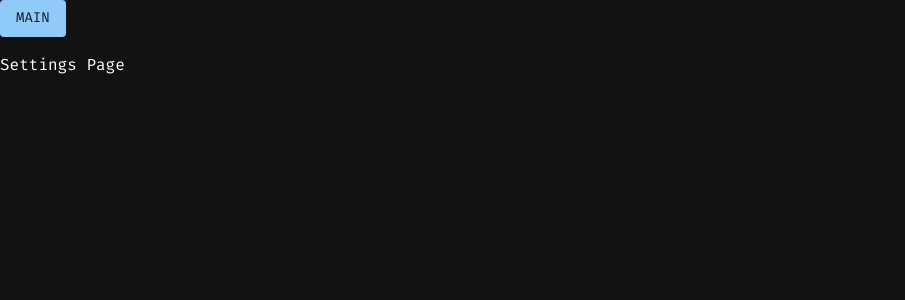
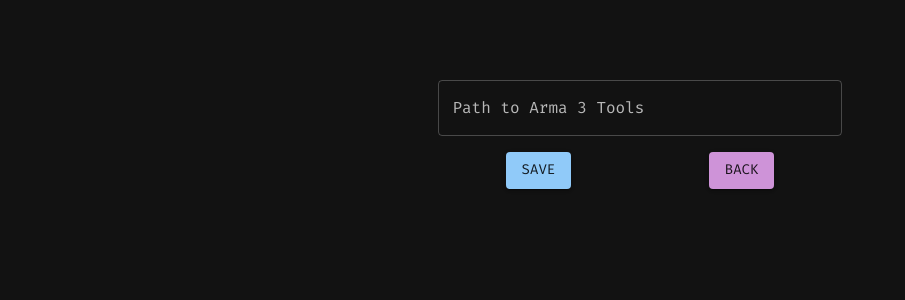
Before and after one commit to bfp4f360/arma3-contributor-publish, a React (Create React App) app: page /settings in a window 1280 px wide. Shown: the top 300 px of the page, without its empty margins (0-905 px from the left). Built offline with nearby package versions, Linux system fonts and the light colour scheme.

Commit message:
settings form added

```diff
--- a/src/components/publishModForm.tsx
+++ b/src/components/publishModForm.tsx
@@ -13,22 +13,11 @@
 import Stack from '@mui/material/Stack';
 import TextField from '@mui/material/TextField';
 
-
-
 interface IFormInput {
   modPath: string;
   modId: string;
   changelogFile: string;
 }
-
-const Item = styled(Paper)(({ theme }) => ({
-  backgroundColor: theme.palette.mode === 'dark' ? '#1A2027' : '#fff',
-  ...theme.typography.body2,
-  padding: theme.spacing(1),
-  textAlign: 'center',
-  color: theme.palette.text.secondary,
-}));
-
 
 const PublishModForm = () => {
   const { control, handleSubmit } = useForm<IFormInput>();
@@ -42,7 +31,7 @@
     } = data;
 
     console.log(
-      `.\PublisherCmd.exe update /id:${modId} /changeNoteFile:"${changelogFile}" /path:"${modPath}" [/nologo] [/nosummary]`
+      `.\\PublisherCmd.exe update /id:${modId} /changeNoteFile:"${changelogFile}" /path:"${modPath}" [/nologo] [/nosummary]`
     )
   };
 
@@ -92,7 +81,7 @@
               <Grid item xs={8} style={{display:"flex",justifyContent:'space-between'}}>
                 <Button variant="contained" type="submit">Publish</Button>
                 <Link to="/Settings" style={{"textDecoration":"none"}}>
-                    <Button variant="contained" color='secondary' disabled>Settings</Button>
+                    <Button variant="contained" color='secondary'>Settings</Button>
                 </Link>
               </Grid>
             </React.Fragment>
--- /dev/null
+++ b/src/components/settingsForm.tsx
@@ -0,0 +1,64 @@
+import React from 'react';
+import '../App.css';
+
+import { useForm, Controller, SubmitHandler } from "react-hook-form";
+import { Link } from "react-router-dom";
+
+import { styled } from '@mui/material/styles';
+
+import Box from '@mui/material/Box';
+import Button from '@mui/material/Button';
+import Grid from '@mui/material/Grid';
+import Paper from '@mui/material/Paper';
+import Stack from '@mui/material/Stack';
+import TextField from '@mui/material/TextField';
+
+interface IFormInput {
+    arma3ToolsPath: string;
+}
+
+const SettingsForm = () => {
+  const { control, handleSubmit } = useForm<IFormInput>();
+
+  const onSubmit: SubmitHandler<IFormInput> = data => {
+    console.log(data);
+  };
+
+  return (
+    <form onSubmit={handleSubmit(onSubmit)}>
+      <Box sx={{ flexGrow: 1}}>
+        <Grid container spacing={2} >
+          {/* Row 1 */}
+          <Grid container item  style={{display:"flex",justifyContent:"center"}}>
+            <React.Fragment>
+              <Grid item xs={12}>
+                <Controller
+                  name="arma3ToolsPath"
+                  control={control}
+                  defaultValue=""
+                  render={({ field }) => <TextField fullWidth label="Path to Arma 3 Tools" {...field} />}
+                />
+              </Grid>
+            </React.Fragment>
+          </Grid>
+
+          {/* row */}
+          <Grid container item  style={{display:"flex",justifyContent:"center"}}>
+            <React.Fragment>
+              <Grid item xs={8} style={{display:"flex",justifyContent:'space-between'}}>
+                <Button variant="contained" type="submit">Save</Button>
+                <Link to="/" style={{"textDecoration":"none"}}>
+                    <Button variant="contained" color='secondary'>Back</Button>
+                </Link>
+              </Grid>
+            </React.Fragment>
+          </Grid>
+        </Grid>
+      </Box>
+    </form>
+
+
+  );
+};
+
+export default SettingsForm;
--- a/src/routes/settings.tsx
+++ b/src/routes/settings.tsx
@@ -1,15 +1,11 @@
 import { Link } from "react-router-dom";
 import Button from '@mui/material/Button';
+import SettingsForm from '../components/settingsForm';
 
 export default function Settings() {
     return (
-        <div className="App">
-			<header className="App-header">
-            <Link to="/">
-                <Button variant="contained">Main</Button>
-            </Link>
-            <p>Settings Page</p>
-			</header>
-		</div>
+      <div style={{display:'flex',alignItems:'center',justifyContent:"center","paddingTop":"10vh"}}>
+        <SettingsForm/>
+		  </div>
     );
 }
```
